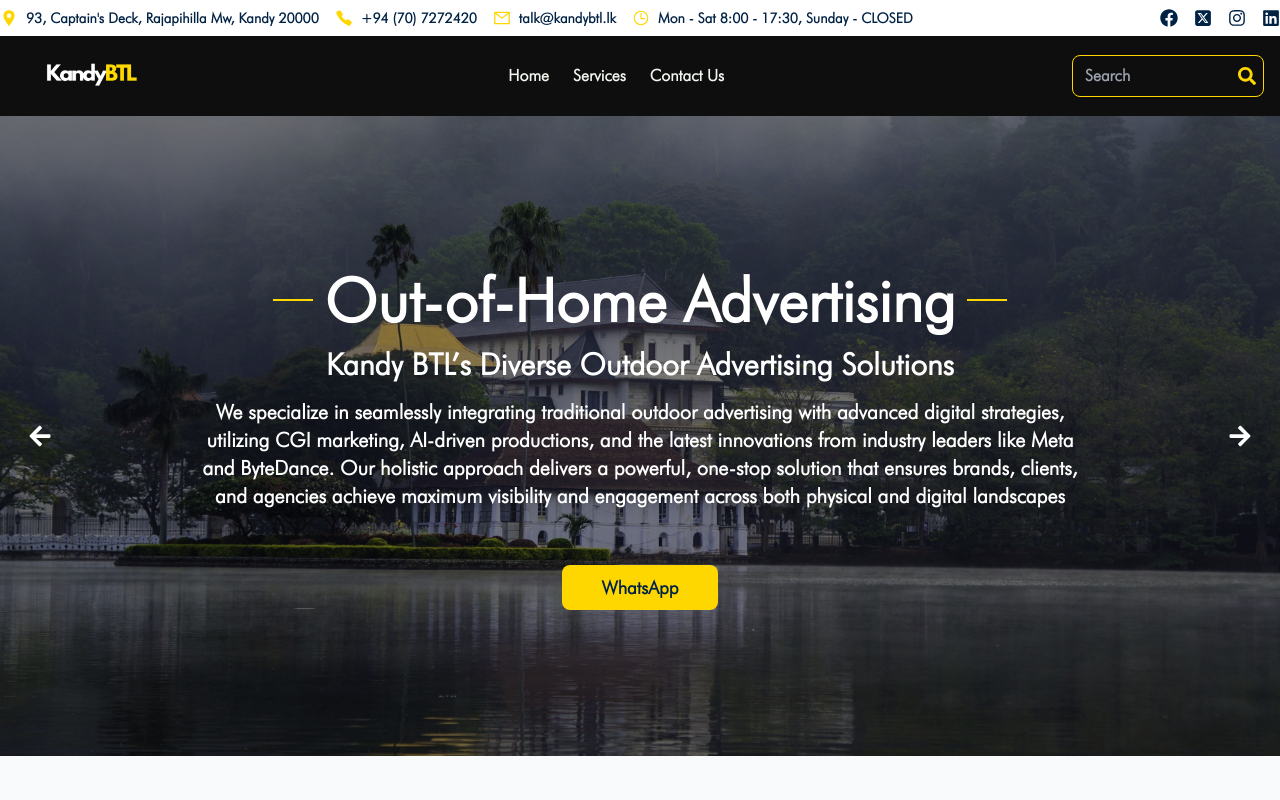
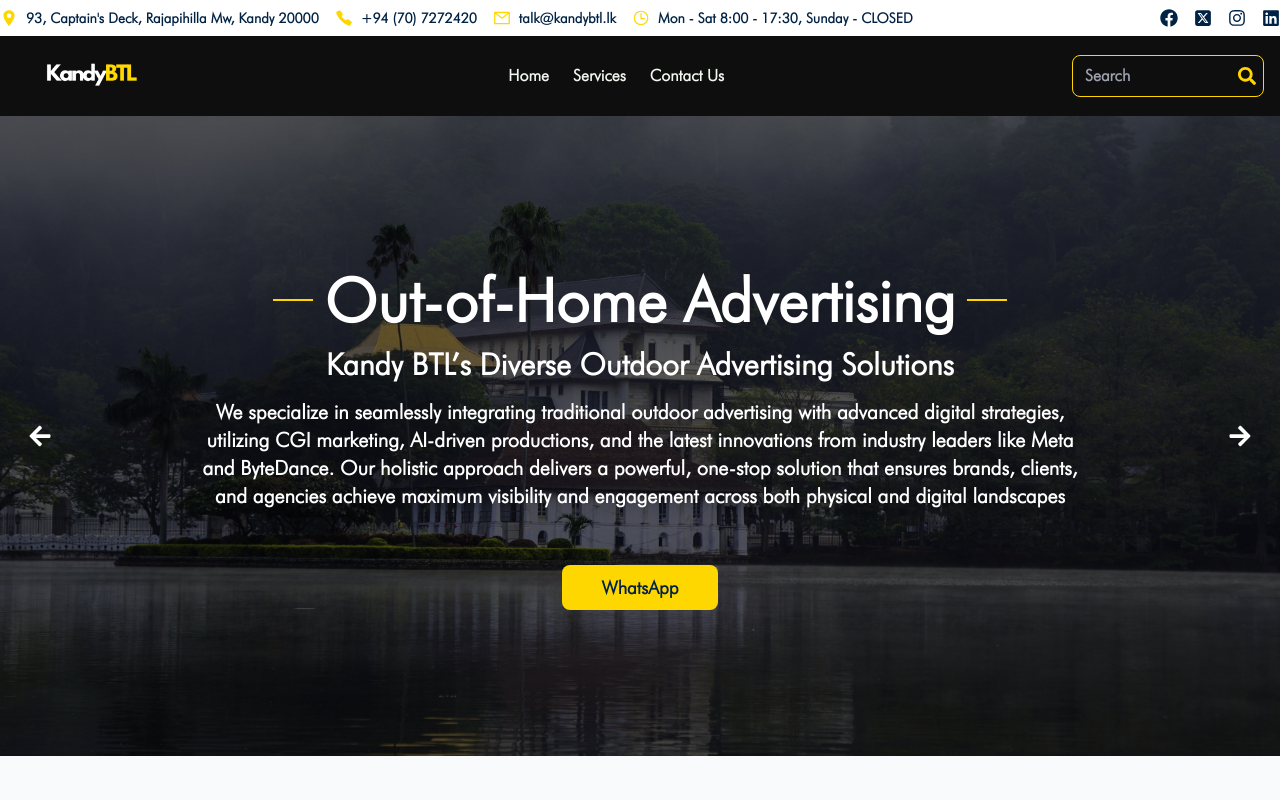
Before and after one commit to SanthushEk/KandyBTL, a React (Vite) app: page / in a window 1280 px wide. Shown: the top 800 px of the page. Built offline with nearby package versions, Linux system fonts and the light colour scheme; a web font is replaced by a local one.

Commit message:
Initial commit

```diff
--- a/src/components/footer/footer.jsx
+++ b/src/components/footer/footer.jsx
@@ -1,5 +1,5 @@
 import React from "react";
-import logo from "../../assets/logo.jpg";
+
 import {
   FaFacebookF,
   FaInstagram,
--- a/src/components/home/hero.jsx
+++ b/src/components/home/hero.jsx
@@ -56,7 +56,7 @@
       }}
     >
       {/* Black overlay */}
-      <div className="absolute inset-0 bg-black opacity-30"></div>
+      <div className="absolute inset-0 bg-black opacity-50"></div>
 
       {/* Navigation arrows */}
       <button
```
